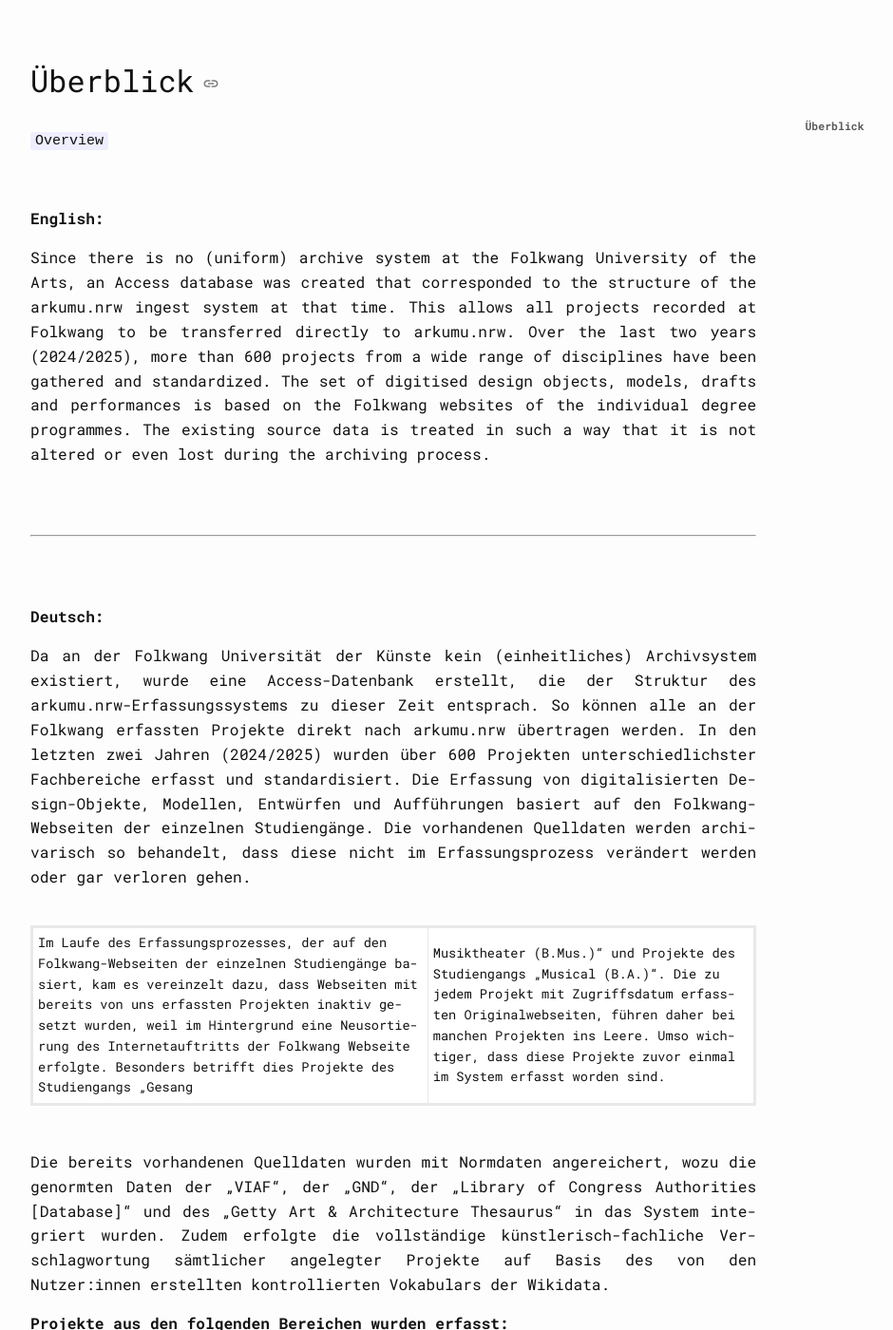
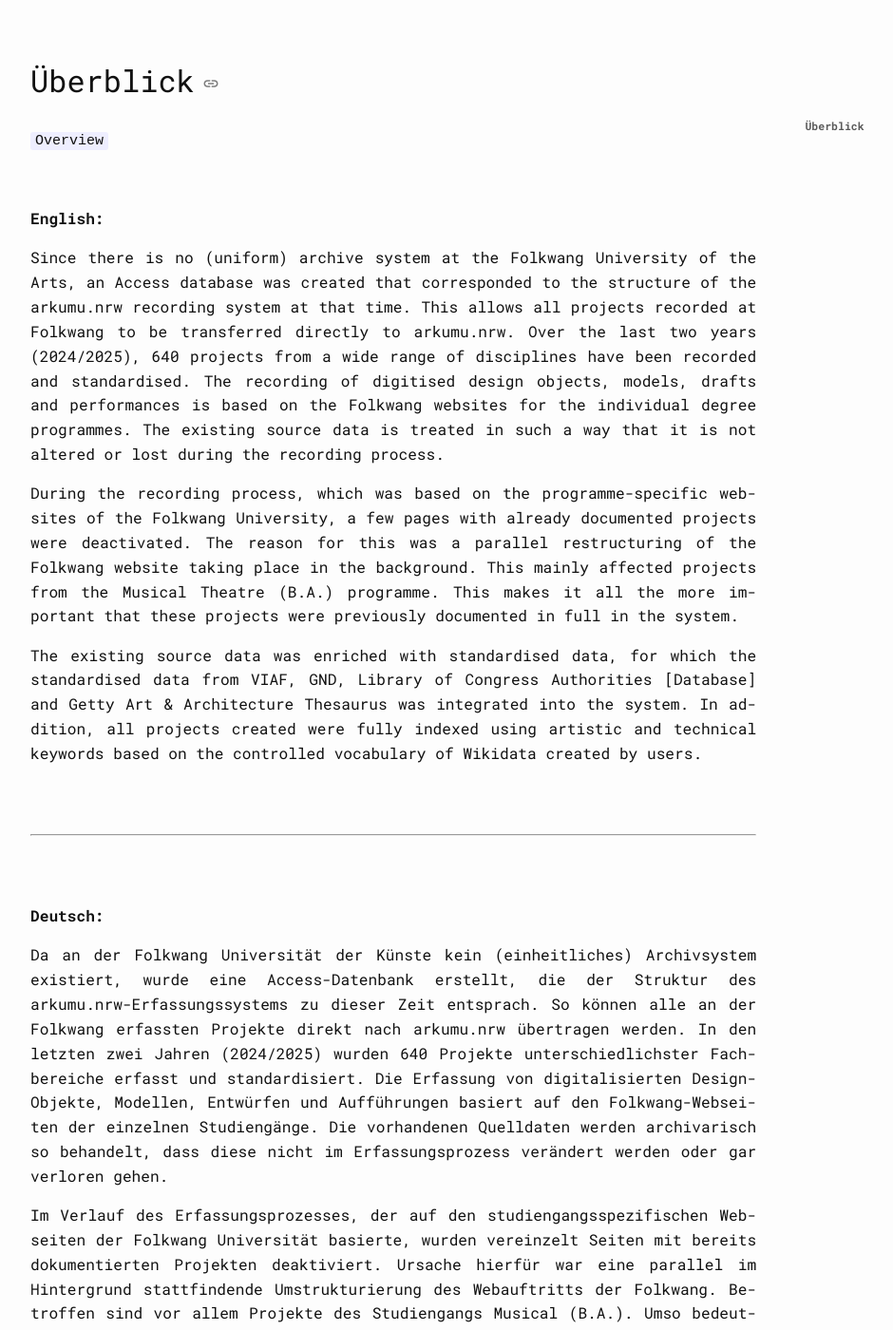
Before and after one commit to arkumu/arkumu.github.io, a Jekyll site: the page built from dokumentation/archivierte bestände/folkwang.markdown, in a window 1280 px wide and 1400 px high, scrolled down 453 px. Shown: the whole window at 95% size, without its empty margins (159-1099 px from the left). Built offline with Jekyll 4.4.1, drawn with Linux system fonts in a browser that asks for light colours; a script that is not in the unit is left out; some of the changed text lies outside the part shown.

Commit message:
Update folkwang.markdown

````diff
--- a/dokumentation/archivierte bestände/folkwang.markdown
+++ b/dokumentation/archivierte bestände/folkwang.markdown
@@ -5,7 +5,7 @@ order: 3.01
 permalink: /documentation/archived-holdings/folkwang
 ---
 
-```❗ Deutsche und Englische Texte stimmen nicht überein, Formatierung überprüfen```
+```❗ Deutsche und englische Abschnitte stimmen nicht überein```
 
 ```Folkwang University of the Arts```
 
@@ -23,7 +23,12 @@ permalink: /documentation/archived-holdings/folkwang
 
 **English:**
 
-Since there is no (uniform) archive system at the Folkwang University of the Arts, an Access database was created that corresponded to the structure of the arkumu.nrw ingest system at that time. This allows all projects recorded at Folkwang to be transferred directly to arkumu.nrw. Over the last two years (2024/2025), more than 600 projects from a wide range of disciplines have been gathered and standardized. The set of digitised design objects, models, drafts and performances is based on the Folkwang websites of the individual degree programmes. The existing source data is treated in such a way that it is not altered or even lost during the archiving process.
+Since there is no (uniform) archive system at the Folkwang University of the Arts, an Access database was created that corresponded to the structure of the arkumu.nrw recording system at that time. This allows all projects recorded at Folkwang to be transferred directly to arkumu.nrw. Over the last two years (2024/2025), 640 projects from a wide range of disciplines have been recorded and standardised. The recording of digitised design objects, models, drafts and performances is based on the Folkwang websites for the individual degree programmes. The existing source data is treated in such a way that it is not altered or lost during the recording process.
+
+During the recording process, which was based on the programme-specific websites of the Folkwang University, a few pages with already documented projects were deactivated. The reason for this was a parallel restructuring of the Folkwang website taking place in the background. This mainly affected projects from the Musical Theatre (B.A.) programme. This makes it all the more important that these projects were previously documented in full in the system.
+
+The existing source data was enriched with standardised data, for which the standardised data from VIAF, GND, Library of Congress Authorities [Database] and Getty Art & Architecture Thesaurus was integrated into the system. In addition, all projects created were fully indexed using artistic and technical keywords based on the controlled vocabulary of Wikidata created by users.
+
 
 <br/>
 
@@ -33,11 +38,17 @@ Since there is no (uniform) archive system at the Folkwang University of the Art
 
 **Deutsch:**
 
-Da an der Folkwang Universität der Künste kein (einheitliches) Archivsystem existiert, wurde eine Access-Datenbank erstellt, die der Struktur des arkumu.nrw-Erfassungssystems zu dieser Zeit entsprach. So können alle an der Folkwang erfassten Projekte direkt nach arkumu.nrw übertragen werden. In den letzten zwei Jahren (2024/2025) wurden über 600 Projekten unterschiedlichster Fachbereiche erfasst und standardisiert. Die Erfassung von digitalisierten Design-Objekte, Modellen, Entwürfen und Aufführungen basiert auf den Folkwang-Webseiten der einzelnen Studiengänge. Die vorhandenen Quelldaten werden archivarisch so behandelt, dass diese nicht im Erfassungsprozess verändert werden oder gar verloren gehen.
+Da an der Folkwang Universität der Künste kein (einheitliches) Archivsystem existiert, wurde eine Access-Datenbank erstellt, die der Struktur des arkumu.nrw-Erfassungssystems zu dieser Zeit entsprach. So können alle an der Folkwang erfassten Projekte direkt nach arkumu.nrw übertragen werden. In den letzten zwei Jahren (2024/2025) wurden 640 Projekte unterschiedlichster Fachbereiche erfasst und standardisiert. Die Erfassung von digitalisierten Design-Objekte, Modellen, Entwürfen und Aufführungen basiert auf den Folkwang-Webseiten der einzelnen Studiengänge. Die vorhandenen Quelldaten werden archivarisch so behandelt, dass diese nicht im Erfassungsprozess verändert werden oder gar verloren gehen.
 
-Im Laufe des Erfassungsprozesses, der auf den Folkwang-Webseiten der einzelnen Studiengänge basiert, kam es vereinzelt dazu, dass Webseiten mit bereits von uns erfassten Projekten inaktiv gesetzt wurden, weil im Hintergrund eine Neusortierung des Internetauftritts der Folkwang Webseite erfolgte. Besonders betrifft dies Projekte des Studiengangs „Gesang | Musiktheater (B.Mus.)“ und Projekte des Studiengangs „Musical (B.A.)“. Die zu jedem Projekt mit Zugriffsdatum erfassten Originalwebseiten, führen daher bei manchen Projekten ins Leere. Umso wichtiger, dass diese Projekte zuvor einmal im System erfasst worden sind.
+Im Verlauf des Erfassungsprozesses, der auf den studiengangsspezifischen Webseiten der Folkwang Universität basierte, wurden vereinzelt Seiten mit bereits dokumentierten Projekten deaktiviert. Ursache hierfür war eine parallel im Hintergrund stattfindende Umstrukturierung des Webauftritts der Folkwang. Betroffen sind vor allem Projekte des Studiengangs Musical (B.A.). Umso bedeutsamer ist es, dass diese Projekte zuvor vollständig im System dokumentiert wurden.
 
 Die bereits vorhandenen Quelldaten wurden mit Normdaten angereichert, wozu die genormten Daten der „VIAF“, der „GND“, der „Library of Congress Authorities [Database]“ und des „Getty Art & Architecture Thesaurus“ in das System integriert wurden. Zudem erfolgte die vollständige künstlerisch-fachliche Verschlagwortung sämtlicher angelegter Projekte auf Basis des von den Nutzer:innen erstellten kontrollierten Vokabulars der Wikidata.
+
+<br/>
+
+---
+
+<br/>
 
 **Projekte aus den folgenden Bereichen wurden erfasst:**
 
@@ -55,3 +66,4 @@ Die bereits vorhandenen Quelldaten wurden mit Normdaten angereichert, wozu die g
 | Studiengang Tanzkomposition \| Bewegungsnotation/Bewegungsanalyse (M.A.) | Studiengang Orchesterspiel (M.Mus.) |
 | Studiengang Tanzkomposition \| Choreographie (M.A.) | Studiengang Instrumentalausbildung (B.Mus.) |
 | Studiengang Tanzkomposition \| Interpretation (M.A.) | Studiengang Jazz | Performing Artist (B.Mus.) |
+| Folkwang Tanzstudio
````
